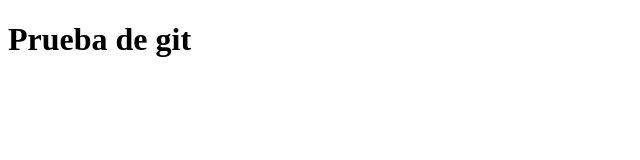
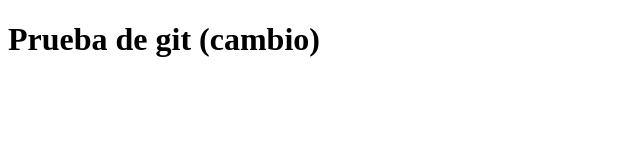
Before and after one commit to AReneRR/web_develop, a plain HTML site: page site/index.html in a window 1280 px wide. Shown: the whole page, without its empty margins (0-640 px from the left). Drawn offline with Linux system fonts and the light colour scheme.

Commit message:
Pequeño cambiio a la página

```diff
--- a/site/index.html
+++ b/site/index.html
@@ -4,6 +4,6 @@
 	<title>Prueba de git</title>
 </head>
 <body>
-<h1>Prueba de git</h1>
+<h1>Prueba de git (cambio)</h1>
 </body>
 </html>
```
